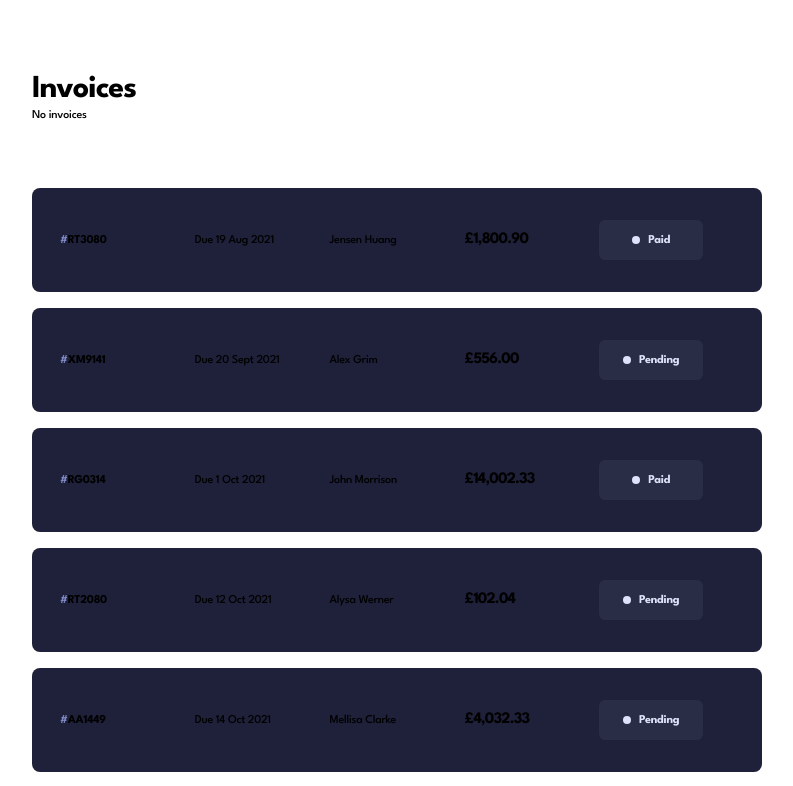
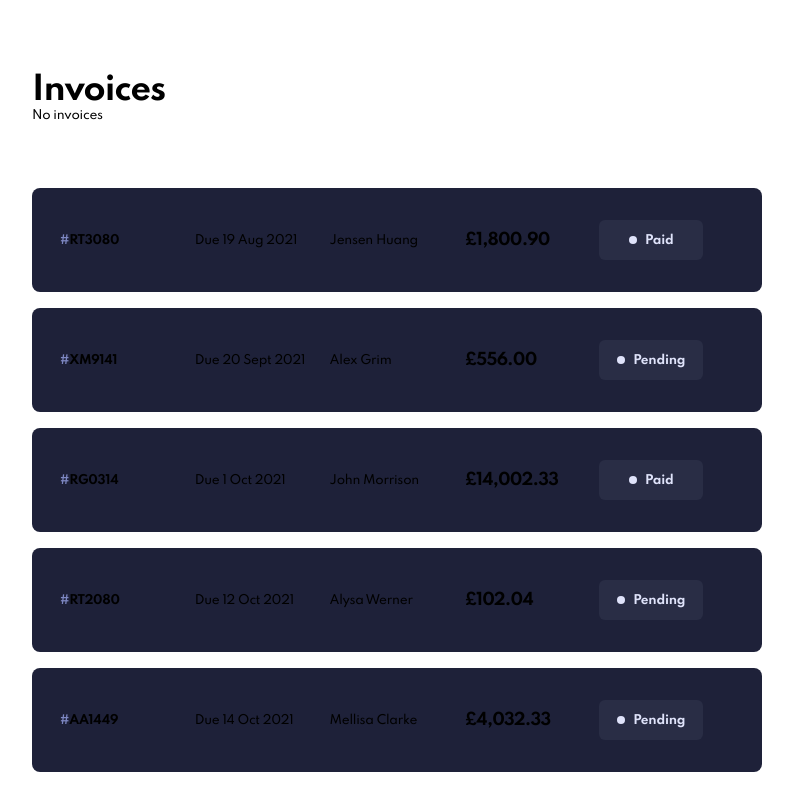
Before and after one commit to cloworm/invoice, a Next.js app: page / in a window 1280 px wide. Shown: the top 786 px of the page, without its empty margins (243-1036 px from the left). Built offline with nearby package versions, Linux system fonts and the light colour scheme.

Commit message:
updated font to Spartan

```diff
--- a/styles/globals.css
+++ b/styles/globals.css
@@ -1,11 +1,11 @@
-@import url('https://fonts.googleapis.com/css2?family=League+Spartan:wght@400;500;700&display=swap');
+@import url('https://fonts.googleapis.com/css2?family=Spartan:wght@400;500;700&display=swap');
 @import 'normalize.css/normalize.css';
 
 html,
 body {
   padding: 0;
   margin: 0;
-  font-family: 'League Spartan', sans-serif;
+  font-family: 'Spartan', sans-serif;
   font-weight: 400;
 }
 
```
